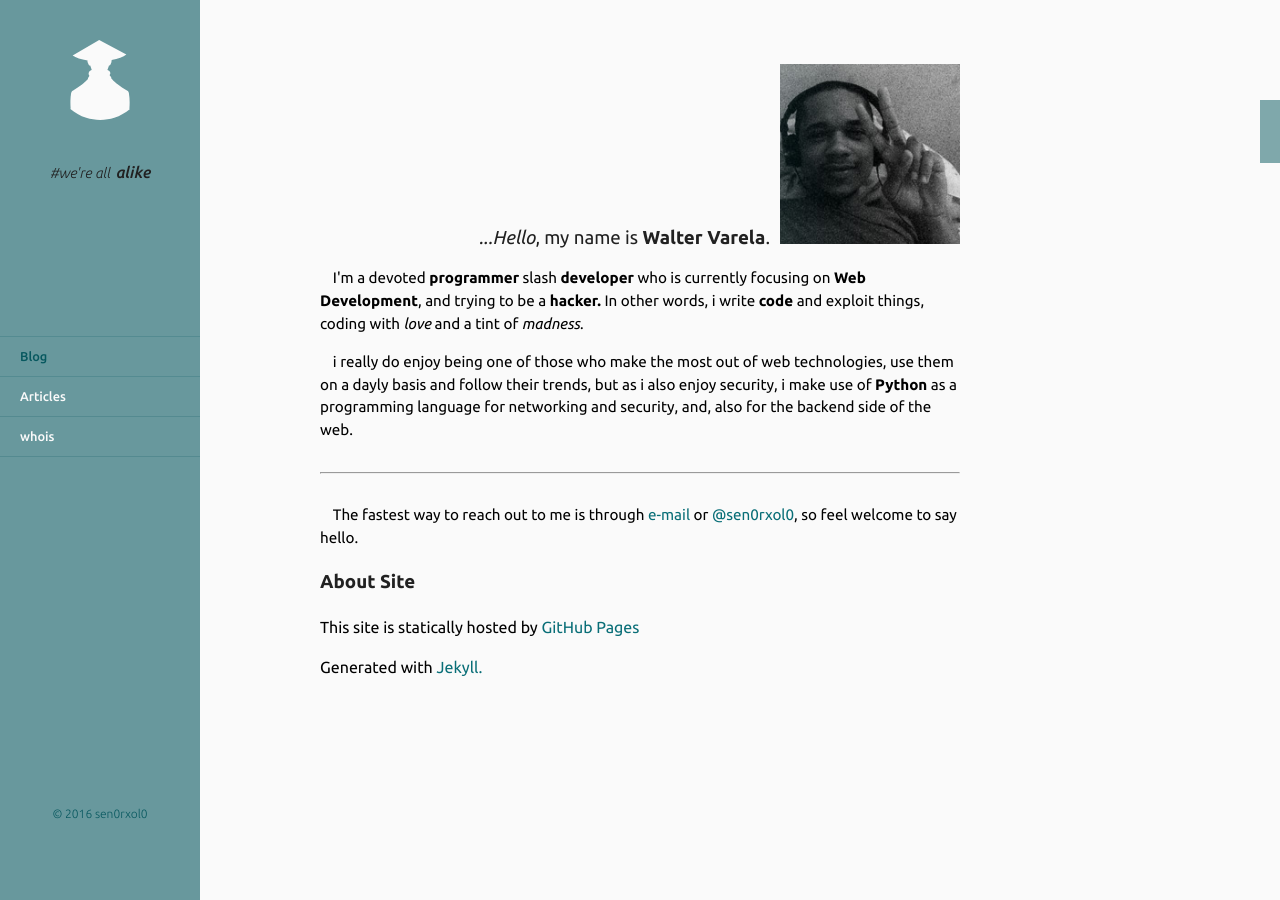
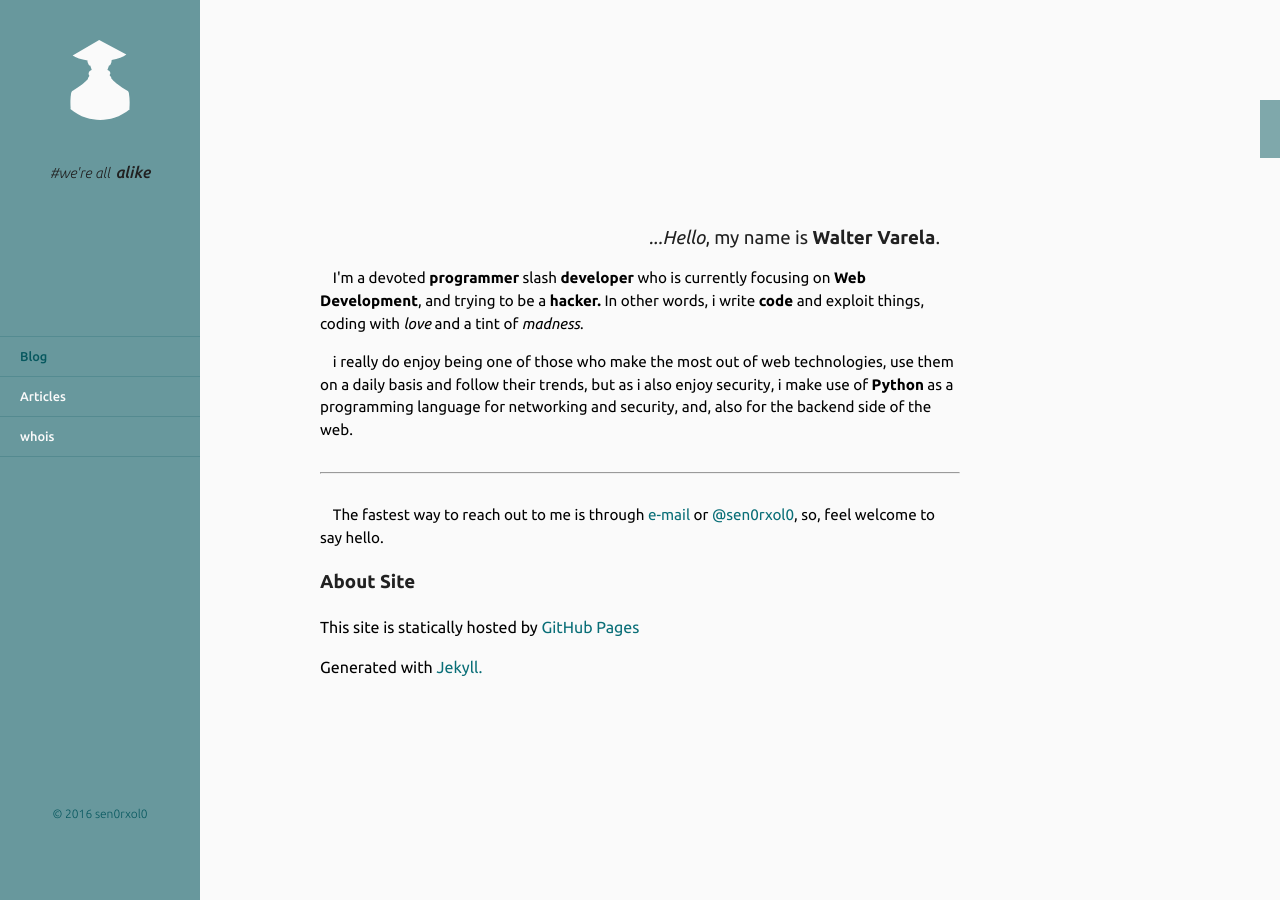
Before and after one commit to sen0rxol0/sen0rxol0.github.io, a Jekyll site: the page built from about/index.html, in a window 1280 px wide. Built offline with Jekyll 4.4.1, drawn with Linux system fonts in a browser that asks for light colours; some web fonts are replaced.

Commit message:
Added changes to availability

```diff
--- a/_includes/availability.html
+++ b/_includes/availability.html
@@ -1,7 +1,5 @@
 <article id="availability" class="availability_hidden">
-	<div>I am available for <span id="available_month"></span>, hire me.
-	<a href="mailto:{{site.email_address}}" target="_blank">
-		<svg><use xlink:href="{{ site.baseurl }}/assets/img/icon-sprite.svg#email-icon"/>
-		</svg></a>
+	<div>Got jobs?, I am available for <span id="available_month"></span>, hire me.
+	<a href="mailto:{{site.email_address}}" target="_blank"></a>
 	</div>
 </article>
--- a/about/index.html
+++ b/about/index.html
@@ -6,19 +6,16 @@ title: About
 <main id="about_main">
 <article id="about_article">
     <section class="about_me">
-        <div id="mephoto">
-            <span><img src="../assets/img/mephoto.jpg" alt="walter's classic internet photo"></span>
-        </div>
         <h3><em>...Hello</em>, my name is <strong>Walter Varela</strong>.</h3>
         <div class="description">
             <p>I'm a devoted <b>programmer</b> slash <b>developer</b> who is currently focusing on <b>Web Development</b>, and trying to be a <b>hacker.</b> In other words, i write <b>code</b> and exploit things, coding with <em>love</em> and a tint of <em>madness.</em></p>
         </div>
         <div class="interests">
-            <p>i really do enjoy being one of those who make the most out of web technologies, use them on a dayly basis and follow their trends, but as i also enjoy security, i make use of <b>Python</b> as a programming language for networking and security, and, also for the backend side of the web.</p>
+            <p>i really do enjoy being one of those who make the most out of web technologies, use them on a daily basis and follow their trends, but as i also enjoy security, i make use of <b>Python</b> as a programming language for networking and security, and, also for the backend side of the web.</p>
         </div>
         <hr>
         <div>
-           <p>The fastest way to reach out to me is through <a href="mailto:{{site.email_address}}" target="_blank">e-mail</a> or <a href="https://twitter.com/{{site.twitter_username}}" target="_blank">&commat;sen0rxol0</a>, so feel welcome to say hello.</p>
+           <p>The fastest way to reach out to me is through <a href="mailto:{{site.email_address}}" target="_blank">e-mail</a> or <a href="https://twitter.com/{{site.twitter_username}}" target="_blank">&commat;sen0rxol0</a>, so, feel welcome to say hello.</p>
         </div>
     </section>
 </article>
--- a/css/main-styles.scss
+++ b/css/main-styles.scss
@@ -55,6 +55,12 @@ code, pre {
 	top: 100px;
 	transition: all 0.3s ease-in-out;
 
+	div {
+		width: 100%;
+		height: 100%;
+		position: relative;
+	}
+
 
 	#available_month {
 		font-weight: bold;
@@ -62,22 +68,14 @@ code, pre {
 	}
 
 	a {
-		width: 40px;
-		height: 25px;
+		width: 100%;
+		height: 100%;
 		margin-left: 5px;
 		padding: 5px;
 		display: inline-block;
-		svg {
-			width: 100%;
-			height: 100%;
-			fill: $main-color;
-			-webkit-transition: fill 0.35s ease-in-out;
-			transition: fill 0.35s ease-in-out;
-
-			&:hover {
-				fill: $main-bg-color;
-			}
-		}
+		position: absolute;
+		top: 0;
+		right: 0;
 	}
 }
 
@@ -666,35 +664,11 @@ code, pre {
 	padding-top: 5%;
 	font-size: 1rem;
 
-	#mephoto {
-		width: 180px;
-		height: 180px;
-		overflow: hidden;
-		float: right;
-		position: relative;
-
-		span {
-			width: 180px;
-			height: 180px;
-			margin: 0;
-			overflow: hidden;
-			display: block;
-			position: relative;
-		}
-
-		img {
-			width: 120%;
-			height: 110%;
-			position: absolute;
-			right: 0;
-		}
-	}
-
 	.about_me {
 
 		h3 {
 			margin: 0;
-			margin-right: 190px;
+			margin-right: 20px;
 			padding-top: 160px;
 			font-weight: 400;
 			text-align: right;
```
